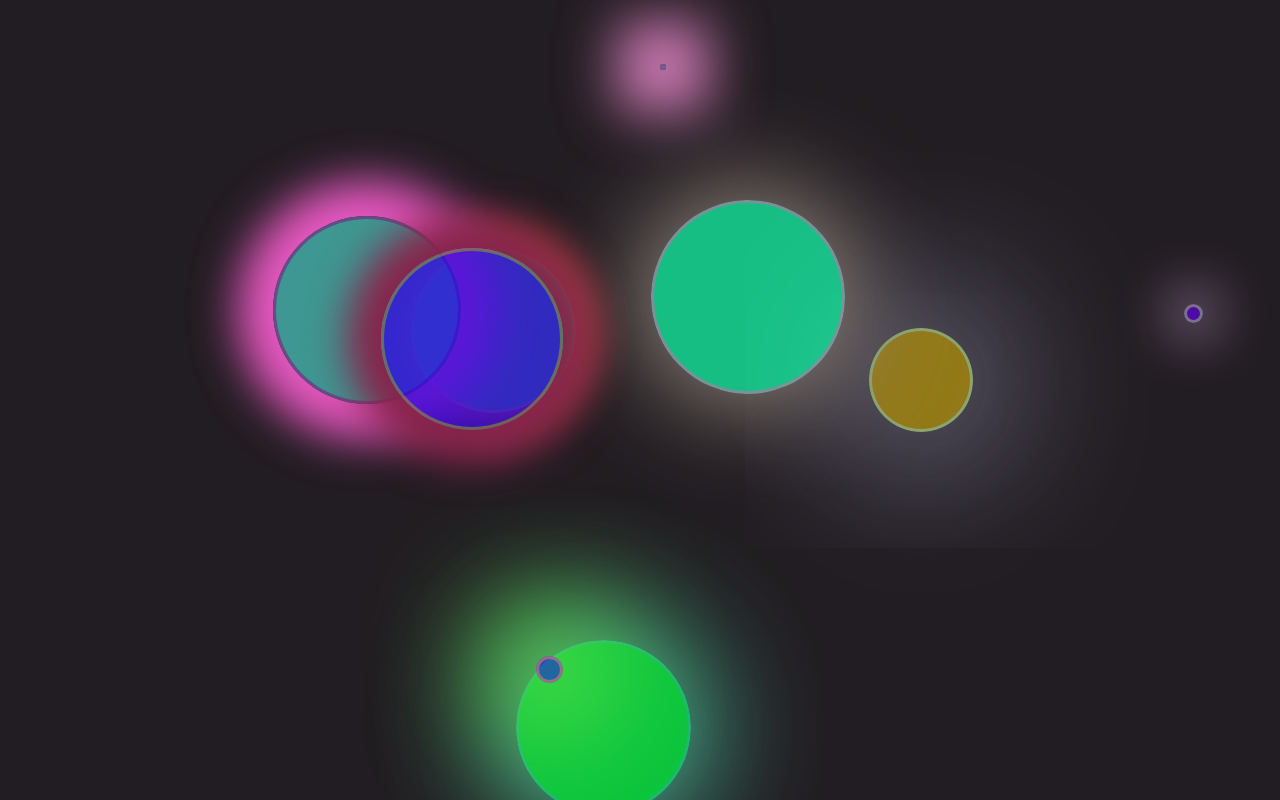
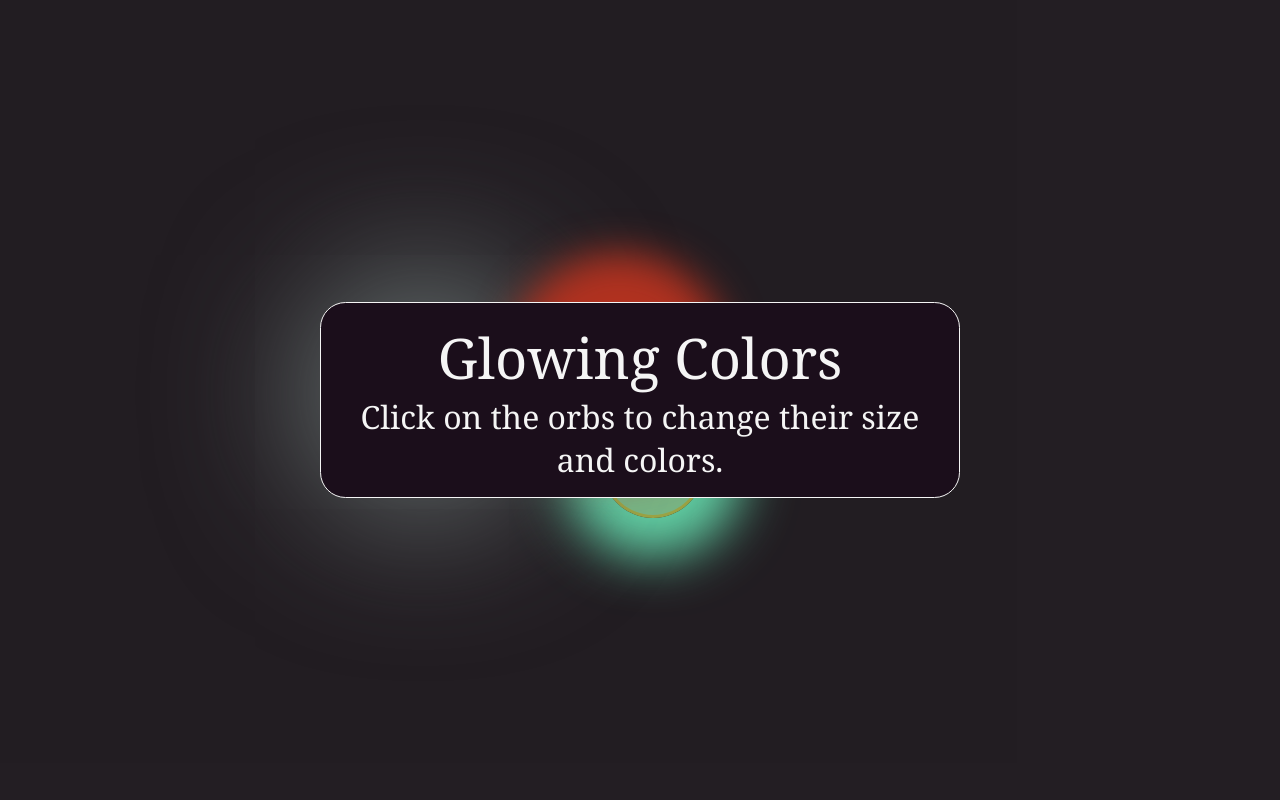
Before and after one commit to franco-ortega/glowing-colors, a React (Create React App) app: page / in a window 1280 px wide. Built offline with nearby package versions, Linux system fonts and the light colour scheme.

Commit message:
add content to and update styling of Welcome

```diff
--- a/src/components/Orb/Orb.module.css
+++ b/src/components/Orb/Orb.module.css
@@ -4,7 +4,7 @@
   max-width: 100px;
   margin: 5vw;
 
-  position: fixed;
+  position: absolute;
 
   animation: fade 7s linear 0s 1 normal forwards;
   -webkit-animation: fade 7s linear 0s 1 normal forwards;
--- a/src/components/app/App.jsx
+++ b/src/components/app/App.jsx
@@ -6,6 +6,7 @@ import { orbCount } from '../../utils/utils';
 import Orb from '../Orb/Orb';
 import './Global.css';
 import styles from './App.module.css';
+import Welcome from '../welcome/Welcome';
 
 export const App = () => {
   const [orbs, setOrbs] = useState([]);
@@ -31,10 +32,9 @@ export const App = () => {
       className={styles.App}
       data-testid='app'
     >
-
+      <Welcome />
       {reset && orbs}
       {!reset && orbs}
-
     </main>
   );
 };
--- a/src/components/app/App.module.css
+++ b/src/components/app/App.module.css
@@ -1,5 +1,7 @@
 .App {
+  background: hsla(300, 33%, 3%, 0.9);
   height: 100%;
   min-height: 100vh;
   width: 100vw;
+  padding: 1vw;
 }
--- a/src/components/app/Global.css
+++ b/src/components/app/Global.css
@@ -3,7 +3,3 @@
   margin: 0;
   padding: 0;
 }
-
-body {
-  background: rgb(10, 5, 10, .9);
-}
--- a/src/components/welcome/Welcome.jsx
+++ b/src/components/welcome/Welcome.jsx
@@ -4,7 +4,8 @@ import styles from './Welcome.module.css';
 const Welcome = () => {
   return (
     <section className={styles.Welcome}>
-      Glowing Colors
+      <header>Glowing Colors</header>
+      <p>Click on the orbs to change their size and colors.</p>
     </section>
   );
 };
--- a/src/components/welcome/Welcome.module.css
+++ b/src/components/welcome/Welcome.module.css
@@ -1,10 +1,24 @@
 .Welcome {
   border: thin solid whitesmoke;
-  background: transparent;
+  border-radius: 2vw;
+  background: hsla(300, 33%, 8%, 1);
+
+  padding: 1rem;
+  width: fit-content;
+  max-width: 80%;
+
   color: whitesmoke;
+  font-family: Cambria, Cochin, Georgia, Times, 'Times New Roman', serif;
+  font-size: clamp(2.5rem, 6vw, 3.5rem);
+  text-align: center;
 
-  position: fixed;
+  position: absolute;
   top: 50%;
-  right: 50%;
+  left: 50%;
   transform: translate(-50%, -50%);
+  z-index: 1;
 }
+
+.Welcome p {
+  font-size: clamp(1.25rem, 2.75vw, 2rem);
+}
```
